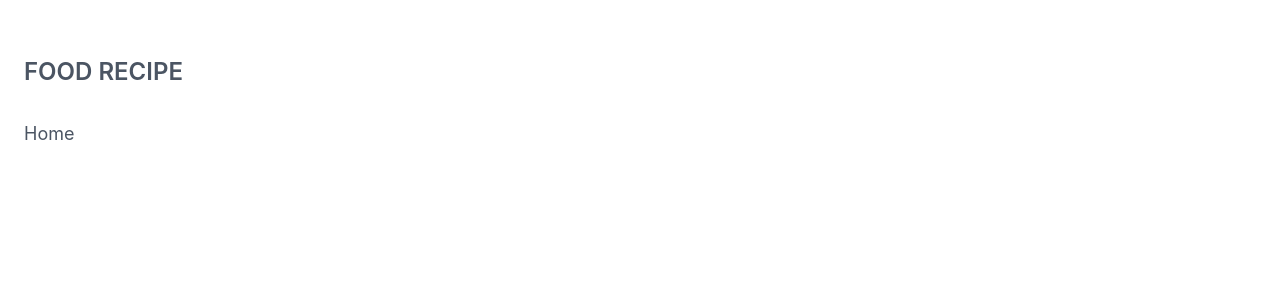
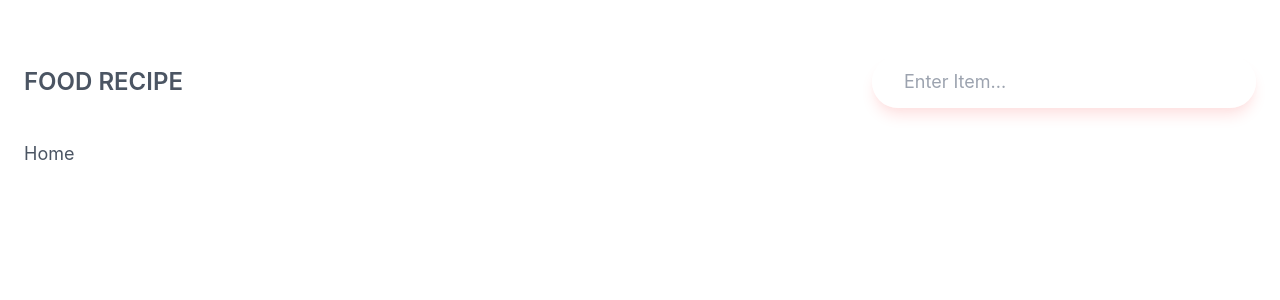
Before and after one commit to firoliyos/React-Food-Recipe-App, a React (Create React App) app in the folder food-recipe-app/: page / in a window 1280 px wide. Shown: the top 300 px of the page. Built offline with nearby package versions, Linux system fonts and the light colour scheme.

Commit message:
form-element-added

```diff
--- a/food-recipe-app/src/components/navbar/index.jsx
+++ b/food-recipe-app/src/components/navbar/index.jsx
@@ -3,6 +3,14 @@
    return(
     <nav className="flex justify-between items-center py-8 container mx-auto flex-col lg:flex-row gap-5 lg:gap-0 ">
       <h2 className="text-2xl font-semibold">FOOD RECIPE</h2>
+      <form>
+       <input
+       type="text"
+       name="search"
+       placeholder="Enter Item..."
+       className="bg-white/75 p-3 px-8 rounded-full outline-none lg:w-96 shadow-lg shadow-red-100 focus:shadow-red-200"
+       />
+      </form>
     </nav>
    )
 }
```
